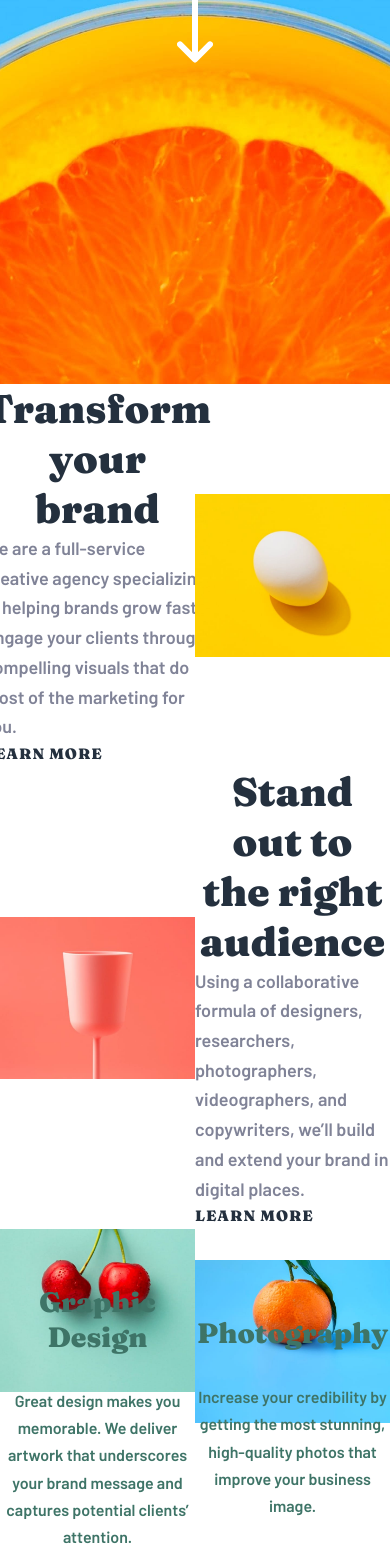
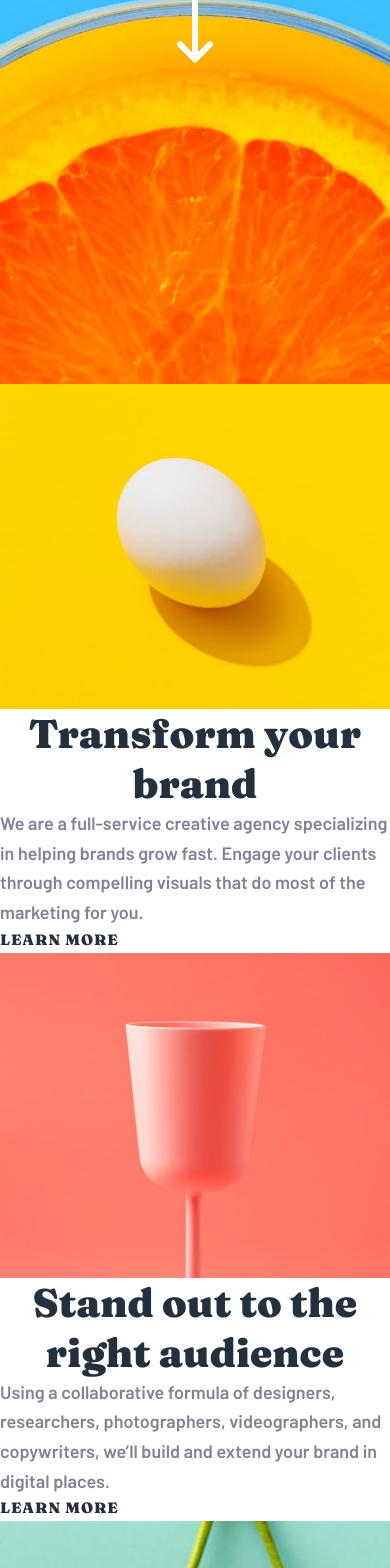
Before and after one commit to JakubM-I/agency-landing-page, a React (Vite) app: page / in a window 390 px wide. Shown: the part 416-1984 px from the top of the page. Built offline with nearby package versions, Linux system fonts and the light colour scheme.

Commit message:
Add responisvnes to grid section

```diff
--- a/src/components/GridSection/index.tsx
+++ b/src/components/GridSection/index.tsx
@@ -6,23 +6,23 @@ import photographyImg from "../../assets/desktop/image-photography.jpg"
 const GridSection: React.FC = () => {
     return (
         <div>
-            <div className="flex flex-nowrap justify-center items-center">
-                <div className="w-1/2 flex justify-center items-center bg-white">
+            <div className="flex flex-wrap-reverse md:flex-nowrap justify-center items-center">
+                <div className="w-full md:w-1/2 flex justify-center items-center bg-white">
                     <div className="flex flex-col justify-center items-start w-fit max-w-[445px]">
                         <h2 className="text-preset-3 text-center text-grey-950">Transform your brand</h2>
                         <p className="text-preset-10 text-left text-grey-550">We are a full-service creative agency specializing in helping brands grow fast. Engage your clients through compelling visuals that do most of the marketing for you.</p>
                         <a href="#" className="text-preset-8 uppercase text-grey-950 text-left">Learn more</a>
                     </div>
                 </div>
-                <div className="w-1/2">
+                <div className="w-full md:w-1/2">
                     <img src={transformImg} alt="" />
                 </div>
             </div>
-            <div className="flex flex-nowrap justify-center items-center">
-                <div className="w-1/2">
+            <div className="flex flex-wrap md:flex-nowrap justify-center items-center">
+                <div className="w-full md:w-1/2">
                     <img src={audienceImg} alt="" />
                 </div>
-                <div className="w-1/2 flex justify-center items-center bg-white">
+                <div className="w-full md:w-1/2 flex justify-center items-center bg-white">
                     <div className="flex flex-col justify-center items-start w-fit max-w-[445px]">
                         <h2 className="text-preset-3 text-center text-grey-950">Stand out to the right audience</h2>
                         <p className="text-preset-10 text-left text-grey-550">Using a collaborative formula of designers, researchers, photographers, videographers, and copywriters, we’ll build and extend your brand in digital places. </p>
@@ -30,16 +30,16 @@ const GridSection: React.FC = () => {
                     </div>
                 </div>
             </div>
-            <div className="flex flex-nowrap justify-center items-center">
-                <div className="w-1/2 grid">
-                    <img src={graphicImg} alt="" className="col-[1_/_-1] row-[1_/_-1] z-[1]"/>
+            <div className="flex flex-wrap md:flex-nowrap justify-center items-center">
+                <div className="w-full md:w-1/2 sx:h-[600px] grid">
+                    <img src={graphicImg} alt="" className="col-[1_/_-1] row-[1_/_-1] z-[1] w-full h-full object-cover"/>
                     <div className="text-green-600 py-14 col-[1_/_-1] row-[1_/_-1] z-[2] content-end justify-self-center max-w-[339px] w-full">
                         <h2 className="text-preset-5 text-center mb-[32px]">Graphic Design</h2>
                         <p className="text-preset-11 text-center">Great design makes you memorable. We deliver artwork that underscores your brand message and captures potential clients’ attention.</p>
                     </div>
                 </div>
-                <div className="w-1/2 grid">
-                    <img src={photographyImg} alt="" className="col-[1_/_-1] row-[1_/_-1] z-[1]" />
+                <div className="w-full md:w-1/2 sx:h-[600px] grid">
+                    <img src={photographyImg} alt="" className="col-[1_/_-1] row-[1_/_-1] z-[1] w-full h-full object-cover" />
                     <div className="text-green-600 py-14 col-[1_/_-1] row-[1_/_-1] z-[2] content-end justify-self-center max-w-[339px] w-full">
                         <h2 className="text-preset-5 text-center mb-[32px]">Photography</h2>
                         <p className="text-preset-11 text-center">Increase your credibility by getting the most stunning, high-quality photos that improve your business image.</p>
```
